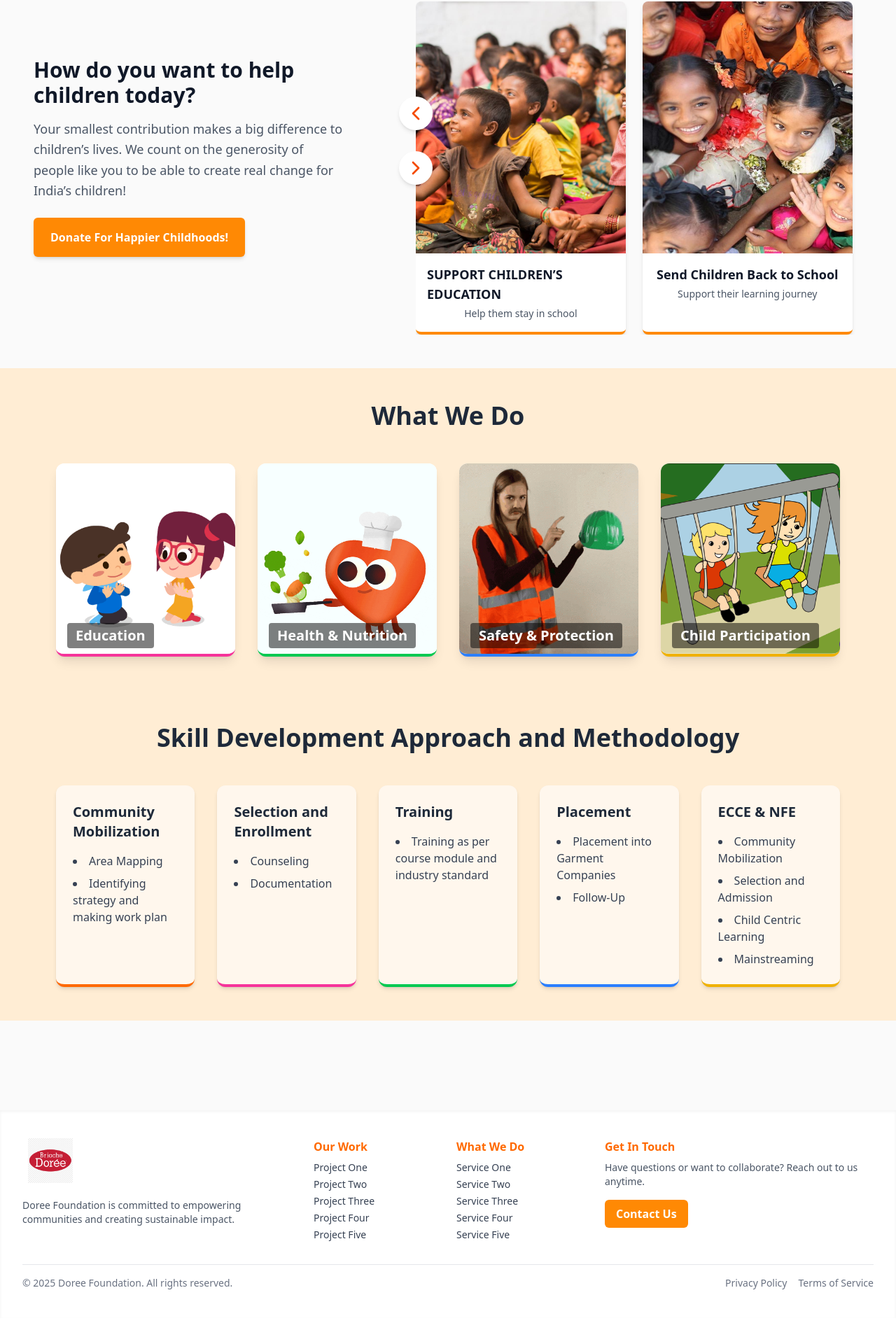
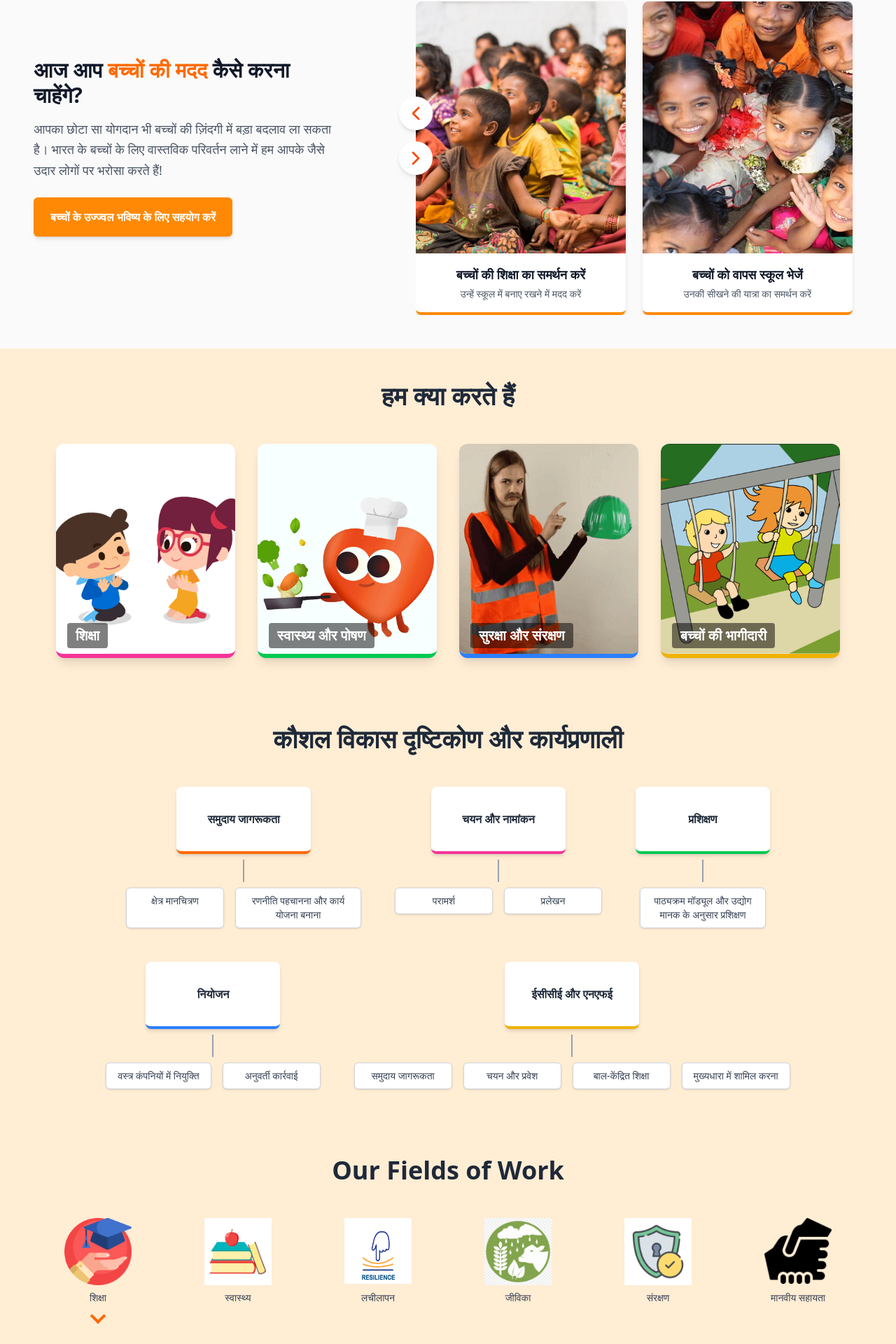
Before and after one commit to taisan10/Doree-Foundation, a React (Vite) app in the folder Frontend/: page / in a window 1280 px wide. Shown: the part 762-2682 px from the top of the page at 70% size. Before the commit the page ends 2645 px from the top, so only its background shows below. Built offline with nearby package versions, Linux system fonts and the light colour scheme.

Commit message:
first commit

```diff
--- a/Frontend/src/Components/Home/Fields.jsx
+++ b/Frontend/src/Components/Home/Fields.jsx
@@ -1,62 +1,62 @@
 import { useState } from "react";
 import { PrimaryButton } from "../UI/UiComponent";
-
 const fields = [
   {
-    title: "Education",
+    title: "शिक्षा",
     icon: "/Icons/Education.png",
     image: "/HeroSection/Hero1.png",
-    headline: "Shiksha Ki Raksha, Bhavishya Ki Raksha!",
+    headline: "शिक्षा की रक्षा, भविष्य की रक्षा!",
     description:
-      "From early childhood to adolescence, quality education unlocks human potential. Safe classrooms, girls’ participation, digital access — our interventions remove barriers across India.",
-    button: "Know More",
+      "प्रारंभिक बचपन से किशोरावस्था तक, गुणवत्तापूर्ण शिक्षा मानव क्षमता को उजागर करती है। सुरक्षित कक्षाएँ, लड़कियों की भागीदारी, डिजिटल पहुँच — हमारे हस्तक्षेप पूरे भारत में बाधाओं को दूर करते हैं।",
+    button: "और जानें",
   },
   {
-    title: "Health",
+    title: "स्वास्थ्य",
     icon: "/Icons/Health.png",
     image: "/HeroSection/Hero3.png",
-    headline: "Arogya Ki Raksha, Bhavishya Ki Raksha!",
+    headline: "आरोग्य की रक्षा, भविष्य की रक्षा!",
     description:
-      "We guarantee healthcare and nutrition for children through awareness drives, system strengthening, and partnerships with Health Ministry and NITI Aayog.",
-    button: "Know More",
+      "हम बच्चों के लिए स्वास्थ्य और पोषण की गारंटी जागरूकता अभियानों, प्रणाली सुदृढ़ीकरण और स्वास्थ्य मंत्रालय व नीति आयोग के साथ साझेदारी के माध्यम से देते हैं।",
+    button: "और जानें",
   },
   {
-    title: "Resilience",
+    title: "लचीलापन",
     icon: "/Icons/Resilience.png",
     image: "/HeroSection/Hero4.png",
-    headline: "Building Resilience for Tomorrow",
+    headline: "कल के लिए लचीलापन निर्माण",
     description:
-      "Empowering children and communities to adapt and thrive through climate awareness, disaster preparedness, and emotional strength.",
-    button: "Know More",
+      "बच्चों और समुदायों को जलवायु जागरूकता, आपदा तैयारी और भावनात्मक शक्ति के माध्यम से अनुकूलन और प्रगति करने के लिए सशक्त बनाना।",
+    button: "और जानें",
   },
   {
-    title: "Livelihood",
+    title: "जीविका",
     icon: "/Icons/Livelihood.png",
     image: "/HeroSection/Hero5.png",
-    headline: "Securing Livelihoods for Families",
+    headline: "परिवारों के लिए आजीविका सुनिश्चित करना",
     description:
-      "Skill development, vocational training, and placement support to uplift families and ensure sustainable income.",
-    button: "Know More",
+      "कौशल विकास, व्यावसायिक प्रशिक्षण और नियुक्ति सहयोग के माध्यम से परिवारों को ऊपर उठाना और सतत आय सुनिश्चित करना।",
+    button: "और जानें",
   },
   {
-    title: "Protection",
+    title: "संरक्षण",
     icon: "/Icons/Security.png",
     image: "/HeroSection/Hero6.png",
-    headline: "Safety and Protection for Every Child",
+    headline: "हर बच्चे के लिए सुरक्षा और संरक्षण",
     description:
-      "We create safe spaces, prevent abuse, and advocate for child rights through legal and community-based interventions.",
-    button: "Know More",
+      "हम सुरक्षित स्थान बनाते हैं, दुर्व्यवहार रोकते हैं और कानूनी व सामुदायिक हस्तक्षेपों के माध्यम से बाल अधिकारों की वकालत करते हैं।",
+    button: "और जानें",
   },
   {
-    title: "Humanitarian",
+    title: "मानवीय सहायता",
     icon: "/Icons/Human.png",
     image: "/HeroSection/Hero2.png",
-    headline: "Humanitarian Aid with Dignity",
+    headline: "गरिमा के साथ मानवीय सहायता",
     description:
-      "Rapid response during emergencies — food, shelter, education continuity — with dignity and care.",
-    button: "Know More",
+      "आपात स्थितियों के दौरान त्वरित प्रतिक्रिया — भोजन, आश्रय, शिक्षा की निरंतरता — गरिमा और देखभाल के साथ।",
+    button: "और जानें",
   },
 ];
+
 
 export default function FieldsOfWorkSection() {
   const [activeIndex, setActiveIndex] = useState(0);
@@ -68,7 +68,7 @@ export default function FieldsOfWorkSection() {
       </h2>
 
       {/* Subtitle Icons */}
-      <div className="flex flex-wrap justify-center gap-6 mb-10 relative">
+      <div className="flex flex-wrap justify-center gap-26 mb-10 relative">
         {fields.map((field, index) => (
           <div
             key={index}
@@ -78,7 +78,7 @@ export default function FieldsOfWorkSection() {
             <img
               src={field.icon}
               alt={field.title}
-              className="w-16 h-16 mb-2 transition-transform group-hover:scale-110"
+              className="w-24 h-24 mb-2 transition-transform group-hover:scale-110"
             />
             <span className="text-sm font-medium text-gray-700">
               {field.title}
--- a/Frontend/src/Components/Home/HelpChildren.jsx
+++ b/Frontend/src/Components/Home/HelpChildren.jsx
@@ -7,37 +7,36 @@ import {  PrimaryButton } from "./../UI/UiComponent";
 const images = [
    {
       img: "/HeroSection/Hero1.png",
-      title: "SUPPORT CHILDREN’S EDUCATION",
-      subtitle: "Help them stay in school",
+      title: "बच्चों की शिक्षा का समर्थन करें",
+      subtitle: "उन्हें स्कूल में बनाए रखने में मदद करें",
     },
 
     {
       img: "/HeroSection/Hero3.png",
-      title: "Send Children Back to School",
-      subtitle: "Support their learning journey",
+      title: "बच्चों को वापस स्कूल भेजें",
+      subtitle: "उनकी सीखने की यात्रा का समर्थन करें",
     },
     {
       img: "/HeroSection/Hero4.png",
-      title: "Umeed Ki Ek Dor",
-      subtitle: "Give hope and opportunities",
+      title: "उम्मीद की एक डोर",
+      subtitle: "आशा और अवसर प्रदान करें",
     },
     {
       img: "/HeroSection/Hero5.png",
-      title: "Bright Future for Kids",
-      subtitle: "Create lasting impact",
+      title: "बच्चों के लिए उज्ज्वल भविष्य",
+      subtitle: "स्थायी प्रभाव पैदा करें",
     },
     {
       img: "/HeroSection/Hero6.png",
-      title: "Empower Young Minds",
-      subtitle: "Strengthen their education",
+      title: "युवा दिमागों को सशक्त करें",
+      subtitle: "उनकी शिक्षा को मजबूत करें",
     },
     {
       img: "/HeroSection/Hero2.png",
-      title: "Poori Padhai, Desh Ki Bhalai",
-      subtitle: "Help girls complete their education",
+      title: "पूरी पढ़ाई, देश की भलाई",
+      subtitle: "लड़कियों को अपनी शिक्षा पूरी करने में मदद करें",
     },
 ];
-
 export default function ChildrenSupportSection() {
   const [index, setIndex] = useState(0);
 
@@ -60,17 +59,16 @@ export default function ChildrenSupportSection() {
         {/* LEFT SIDE – 25% */}
        <div className="col-span-1 lg:pr-6 lg:-mr-50 lg:mt-20 ">
   <h3 className="text-3xl font-bold text-gray-900">
-            How do you want to help children today?
+    आज आप <span className="text-orange-500 font-extrabold" >बच्चों की मदद </span> कैसे करना चाहेंगे?
   </h3>
 
   <p className="text-gray-600 text-lg mt-4 leading-relaxed">
-            Your smallest contribution makes a big difference to children’s lives.
-            We count on the generosity of people like you to be able to create
-            real change for India’s children!
+    आपका छोटा सा योगदान भी बच्चों की ज़िंदगी में बड़ा बदलाव ला सकता है।
+    भारत के बच्चों के लिए वास्तविक परिवर्तन लाने में हम आपके जैसे उदार लोगों पर भरोसा करते हैं!
   </p>
 
-          <PrimaryButton className="mt-6  text-white px-6 py-4 rounded-lg font-semibold shadow-md rounded-full">
-            Donate For Happier Childhoods!
+  <PrimaryButton className="mt-6 text-white px-6 py-4 rounded-lg font-semibold shadow-md rounded-full">
+    बच्चों के उज्ज्वल भविष्य के लिए सहयोग करें
   </PrimaryButton>
 </div>
 
--- a/Frontend/src/Components/Home/Skill.jsx
+++ b/Frontend/src/Components/Home/Skill.jsx
@@ -1,63 +1,62 @@
-export default function SkillDevelopmentSection() {
-  const steps = [
-    {
-      title: "Community Mobilization",
-      points: ["Area Mapping", "Identifying strategy and making work plan"],
-      color: "border-orange-500",
-    },
-    {
-      title: "Selection and Enrollment",
-      points: ["Counseling", "Documentation"],
-      color: "border-pink-500",
-    },
-    {
-      title: "Training",
-      points: ["Training as per course module and industry standard"],
-      color: "border-green-500",
-    },
-    {
-      title: "Placement",
-      points: ["Placement into Garment Companies", "Follow-Up"],
-      color: "border-blue-500",
-    },
-    {
-      title: "ECCE & NFE",
-      points: [
-        "Community Mobilization",
-        "Selection and Admission",
-        "Child Centric Learning",
-        "Mainstreaming",
-      ],
-      color: "border-yellow-500",
-    },
-  ];
+// export default function SkillDevelopmentSection() {
+//   const steps = [
+//   {
+//     title: "समुदाय जागरूकता",
+//     points: ["क्षेत्र मानचित्रण", "रणनीति पहचानना और कार्य योजना बनाना"],
+//     color: "border-orange-500",
+//   },
+//   {
+//     title: "चयन और नामांकन",
+//     points: ["परामर्श", "प्रलेखन"],
+//     color: "border-pink-500",
+//   },
+//   {
+//     title: "प्रशिक्षण",
+//     points: ["पाठ्यक्रम मॉड्यूल और उद्योग मानक के अनुसार प्रशिक्षण"],
+//     color: "border-green-500",
+//   },
+//   {
+//     title: "नियोजन",
+//     points: ["वस्त्र कंपनियों में नियुक्ति", "अनुवर्ती कार्रवाई"],
+//     color: "border-blue-500",
+//   },
+//   {
+//     title: "ईसीसीई और एनएफई",
+//     points: [
+//       "समुदाय जागरूकता",
+//       "चयन और प्रवेश",
+//       "बाल-केंद्रित शिक्षा",
+//       "मुख्यधारा में शामिल करना",
+//     ],
+//     color: "border-yellow-500",
+//   },
+// ];
+//   return (
+//     <section className="bg-orange-100 py-12 px-6 lg:px-20">
+//       <h2 className="text-4xl font-bold text-center text-gray-800 mb-12">
+//   कौशल विकास दृष्टिकोण और कार्यप्रणाली
+// </h2>
 
-  return (
-    <section className="bg-orange-100 py-12 px-6 lg:px-20">
-      <h2 className="text-4xl font-bold text-center text-gray-800 mb-12">
-        Skill Development Approach and Methodology
-      </h2>
-
-      <div className="grid grid-cols-1 sm:grid-cols-2 lg:grid-cols-3 xl:grid-cols-5 gap-8">
-        {steps.map((step, index) => (
-          <div
-            key={index}
-            className={`bg-orange-50 rounded-xl shadow-md p-6 border-b-4 ${step.color} transition-transform hover:-translate-y-2`}
-          >
-            <h3 className="text-xl font-semibold text-gray-800 mb-4">
-              {step.title}
-            </h3>
-            <ul className="list-disc list-inside text-gray-700 space-y-2">
-              {step.points.map((point, i) => (
-                <li key={i}>{point}</li>
-              ))}
-            </ul>
-          </div>
-        ))}
-      </div>
-    </section>
-  );
-}
+//       <div className="grid grid-cols-1 sm:grid-cols-2 lg:grid-cols-3 xl:grid-cols-5 gap-8">
+//         {steps.map((step, index) => (
+//           <div
+//             key={index}
+//             className={`bg-orange-50 rounded-xl shadow-md p-6 border-b-4 ${step.color} transition-transform hover:-translate-y-2`}
+//           >
+//             <h3 className="text-xl font-semibold text-gray-800 mb-4">
+//               {step.title}
+//             </h3>
+//             <ul className="list-disc list-inside text-gray-700 space-y-2">
+//               {step.points.map((point, i) => (
+//                 <li key={i}>{point}</li>
+//               ))}
+//             </ul>
+//           </div>
+//         ))}
+//       </div>
+//     </section>
+//   );
+// }
 
 
 
@@ -84,77 +83,78 @@ export default function SkillDevelopmentSection() {
 
 
 
-// export default function SkillDevelopmentFlowchart() {
-//   const steps = [
-//     {
-//       title: "Community Mobilization",
-//       color: "border-orange-500",
-//       substeps: ["Area Mapping", "Identifying strategy and making work plan"],
-//     },
-//     {
-//       title: "Selection & Enrollment",
-//       color: "border-pink-500",
-//       substeps: ["Counseling ", "Documentation"],
-//     },
-//     {
-//       title: "Training",
-//       color: "border-green-500",
-//       substeps: ["Training as per course module and industry standard"],
-//     },
-//     {
-//       title: "Placement",
-//       color: "border-blue-500",
-//       substeps: ["Placement into Garment Companies", "Follow-Up"],
-//     },
-//     {
-//       title: "ECCE & NFE",
-//       color: "border-yellow-500",
-//       substeps: [
-//         "Community Mobilization",
-//         "Selection and Admission",
-//         "Child Centric Learning",
-//         "Mainstreaming",
-//       ],
-//     },
-//   ];
+export default function SkillDevelopmentFlowchart() {
+  const steps = [
+  {
+    title: "समुदाय जागरूकता",
+    points: ["क्षेत्र मानचित्रण", "रणनीति पहचानना और कार्य योजना बनाना"],
+    color: "border-orange-500",
+  },
+  {
+    title: "चयन और नामांकन",
+    points: ["परामर्श", "प्रलेखन"],
+    color: "border-pink-500",
+  },
+  {
+    title: "प्रशिक्षण",
+    points: ["पाठ्यक्रम मॉड्यूल और उद्योग मानक के अनुसार प्रशिक्षण"],
+    color: "border-green-500",
+  },
+  {
+    title: "नियोजन",
+    points: ["वस्त्र कंपनियों में नियुक्ति", "अनुवर्ती कार्रवाई"],
+    color: "border-blue-500",
+  },
+  {
+    title: "ईसीसीई और एनएफई",
+    points: [
+      "समुदाय जागरूकता",
+      "चयन और प्रवेश",
+      "बाल-केंद्रित शिक्षा",
+      "मुख्यधारा में शामिल करना",
+    ],
+    color: "border-yellow-500",
+  },
+];
 
-//   return (
-//     <section className="bg-orange-100 py-12 px-4 lg:px-20">
-//       <h2 className="text-4xl font-bold text-center text-gray-800 mb-16">
-//         Skill Development Approach and Methodology
-//       </h2>
 
-//       <div className="flex flex-wrap justify-center gap-12">
-//         {steps.map((step, index) => (
-//           <div key={index} className="flex flex-col items-center">
-//             {/* Main Box */}
-//             <div
-//               className={`w-48 h-24 bg-white rounded-lg shadow-md flex items-center justify-center text-center font-semibold text-gray-800 border-b-4 ${step.color}`}
-//             >
-//               {step.title}
-//             </div>
+  return (
+    <section className="bg-orange-100 py-12 px-4 lg:px-20">
+     <h2 className="text-4xl font-bold text-center text-gray-800 mb-12">
+  कौशल विकास दृष्टिकोण और कार्यप्रणाली
+</h2>
 
-//             {/* Vertical Line */}
-//             <div className="w-0.5 h-8 bg-gray-400 my-2"></div>
+      <div className="flex flex-wrap justify-center gap-12">
+        {steps.map((step, index) => (
+          <div key={index} className="flex flex-col items-center">
+            {/* Main Box */}
+            <div
+              className={`w-48 h-24 bg-white rounded-lg shadow-md flex items-center justify-center text-center font-semibold text-gray-800 border-b-4 ${step.color}`}
+            >
+              {step.title}
+            </div>
 
-//             {/* Sub Boxes */}
-//             <div
-//               className={`flex flex-wrap justify-center gap-4 ${
-//                 step.substeps.length === 1 ? "w-48" : "w-full"
-//               }`}
-//             >
-//               {step.substeps.map((point, i) => (
-//                 <div
-//                   key={i}
-//                   className="min-w-[140px] max-w-[180px] bg-white rounded-md shadow-sm px-4 py-2 text-sm text-gray-700 border border-gray-300 text-center"
-//                 >
-//                   {point}
-//                 </div>
-//               ))}
-//             </div>
-//           </div>
-//         ))}
-//       </div>
-//     </section>
-//   );
-// }
+            {/* Vertical Line */}
+            <div className="w-0.5 h-8 bg-gray-400 my-2"></div>
+
+            {/* Sub Boxes */}
+            <div
+              className={`flex flex-wrap justify-center gap-4 ${
+                step.points.length === 1 ? "w-48" : "w-full"
+              }`}
+            >
+              {step.points.map((point, i) => (
+                <div
+                  key={i}
+                  className="min-w-[140px] max-w-[180px] bg-white rounded-md shadow-sm px-4 py-2 text-sm text-gray-700 border border-gray-300 text-center"
+                >
+                  {point}
+                </div>
+              ))}
+            </div>
+          </div>
+        ))}
+      </div>
+    </section>
+  );
+}
--- a/Frontend/src/Components/Home/Whatwedo.jsx
+++ b/Frontend/src/Components/Home/Whatwedo.jsx
@@ -97,60 +97,59 @@ import { PrimaryButton } from "../UI/UiComponent";
 
 const cardData = [
   {
-    title: "Education",
+    title: "शिक्षा",
     gif: "/GIf/Education.png",
     description:
-      "Ensuring that children go to school and complete their education.",
-    button: "Read More",
+      "सुनिश्चित करना कि बच्चे स्कूल जाएँ और अपनी शिक्षा पूरी करें।",
+    button: "और पढ़ें",
     borderColor: "border-pink-500",
   },
   {
-    title: "Health & Nutrition",
+    title: "स्वास्थ्य और पोषण",
     gif: "/GIf/Health.png",
     description:
-      "Providing nutritious meals and health support to growing children.",
-    button: "Read More",
+      "बढ़ते बच्चों को पौष्टिक भोजन और स्वास्थ्य सहयोग प्रदान करना।",
+    button: "और पढ़ें",
     borderColor: "border-green-500",
   },
   {
-    title: "Safety & Protection",
+    title: "सुरक्षा और संरक्षण",
     gif: "/GIf/Safety1.png",
     description:
-      "Creating safe environments and protecting children from harm.",
-    button: "Read More",
+      "सुरक्षित वातावरण बनाना और बच्चों को हानि से बचाना।",
+    button: "और पढ़ें",
     borderColor: "border-blue-500",
   },
   {
-    title: "Child Participation",
+    title: "बच्चों की भागीदारी",
     gif: "/GIf/Children.png",
     description:
-      "Empowering children to express themselves and be part of decisions.",
-    button: "Read More",
+      "बच्चों को स्वयं को व्यक्त करने और निर्णयों का हिस्सा बनने के लिए सशक्त करना।",
+    button: "और पढ़ें",
     borderColor: "border-yellow-500",
   },
 ];
-
 export default function WhatWeDoSection() {
   return (
     <section className="bg-orange-100 py-12 px-6 lg:px-20">
       <h2 className="text-4xl font-bold text-center text-gray-800 mb-12">
-        What We Do
+     हम क्या करते हैं
       </h2>
 
       <div className="grid grid-cols-1 sm:grid-cols-2 lg:grid-cols-4 gap-8">
         {cardData.map((card, index) => (
           <div
             key={index}
-            className={`group relative bg-white rounded-xl overflow-hidden shadow-lg border-b-4 ${card.borderColor}`}
+            className={`group relative bg-white rounded-xl overflow-hidden shadow-lg border-b-6 ${card.borderColor}`}
           >
             {/* Image + Title */}
             <div className="relative z-10 transition-all duration-500 group-hover:-translate-y-72">
               <img
                 src={card.gif}
                 alt={card.title}
-                className="w-full h-68 object-cover"
+                className="w-full h-75 object-cover"
               />
-              <h3 className="absolute bottom-2 left-4 text-xl  font-semibold text-white bg-black/50 px-3 py-1 rounded">
+              <h3 className="absolute bottom-2 left-4  text-xl   font-semibold text-white bg-black/50 px-3 py-1 rounded">
                 {card.title}
               </h3>
             </div>
--- a/Frontend/src/Components/Home/index/Home.jsx
+++ b/Frontend/src/Components/Home/index/Home.jsx
@@ -13,7 +13,7 @@ export function Home(){
       <ChildrenSupportSection />
       <WhatWeDoSection />
       <SkillDevelopmentSection />
-      {/* <FieldsOfWorkSection /> */}
+      <FieldsOfWorkSection />
     </div>
   )
 }
```
Lines whose indentation alone changed are shown as unchanged.
